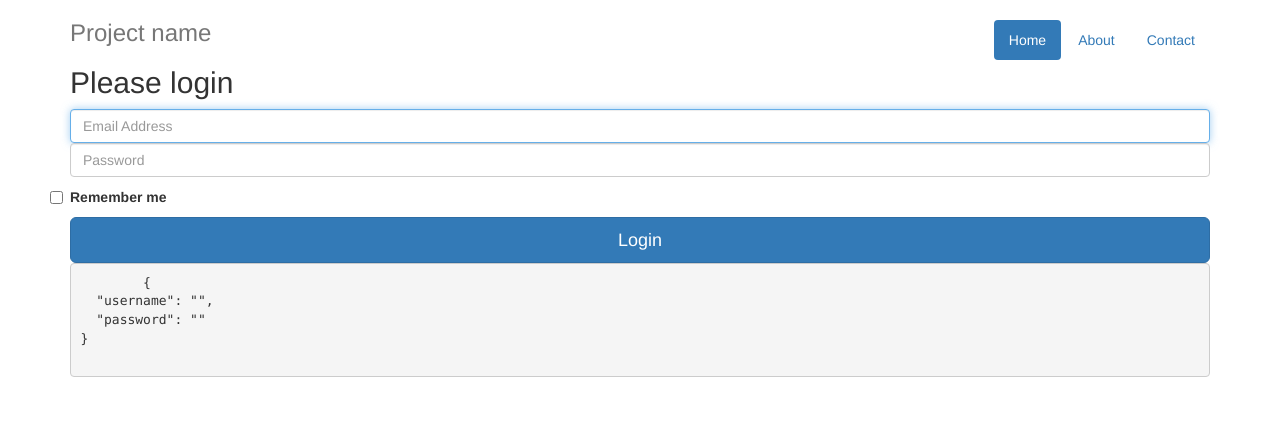
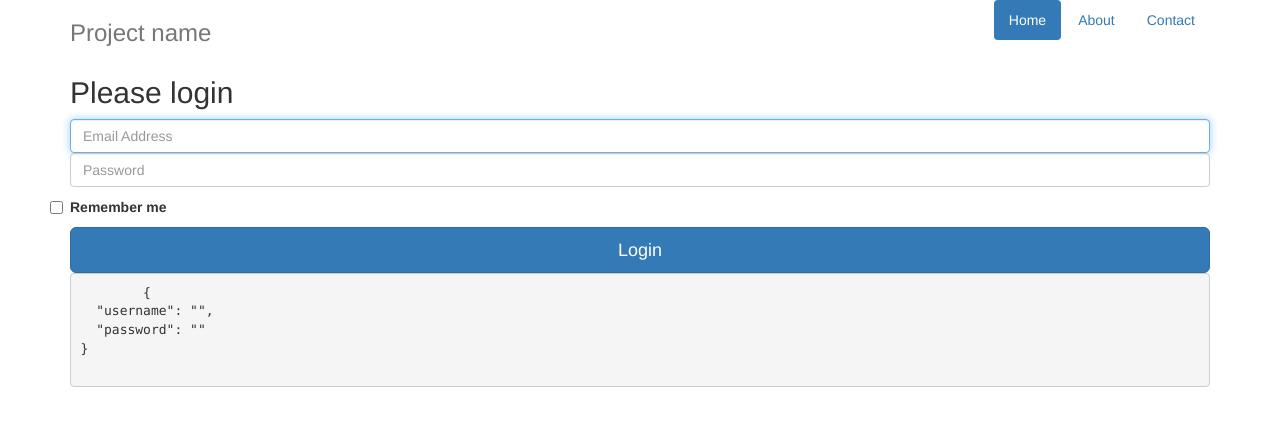
Before and after one commit to junedc/VueAxios, a Vue app in the folder front/: page /#/login in a window 1280 px wide. Shown: the top 426 px of the page. Built offline with nearby package versions, Linux system fonts and the light colour scheme.

Commit message:
Chapter 10 - Finishing fix

```diff
--- a/front/src/App.vue
+++ b/front/src/App.vue
@@ -9,7 +9,7 @@
 
 <script>
 
-    import Navbar from './components/Navbar.vue'
+    import Navbar from '@/components/Navbar.vue'
 
     export default {
         components: {
--- a/front/src/components/Navbar.vue
+++ b/front/src/components/Navbar.vue
@@ -1,11 +1,13 @@
 <template>
 
-    <div class="header">
-        <ul class="nav nav-pills pull-right">
-            <li class="active"><a href="#">Home</a></li>
-            <li><a href="#">About</a></li>
-            <li><a href="#">Contact</a></li>
-        </ul>
+  <div class="header clearfix">
+        <nav>
+          <ul class="nav nav-pills pull-right">
+            <li role="presentation" class="active"><a href="#">Home</a></li>
+            <li role="presentation"><a href="#">About</a></li>
+            <li role="presentation"><a href="#">Contact</a></li>
+          </ul>
+        </nav>
         <h3 class="text-muted">Project name</h3>
     </div>
 
--- a/front/src/components/authentication/Login.vue
+++ b/front/src/components/authentication/Login.vue
@@ -23,8 +23,7 @@
 <script>
 
     import axios from 'axios';
-    import auth from '@/packages/auth/Auth.js'
-
+    // import auth from '@/packages/auth/Auth.js'
 
     export default {
         data() {
@@ -46,10 +45,13 @@
                 };
 
 
-                axios.post('http://localhost:8000/oauth/token',data)
+                axios.post('http://localhost:8000/oauth/token', data)
                     .then(function (response) {
                         console.log(response);
-                      this.$auth.setToken(response.data.access_token,response.data.expires_in + Date.now);
+                        //this.$auth.setToken(response.data.access_token, response.data.expires_in + Date.now());
+
+                        localStorage.setItem('token', response.data.access_token)
+                        localStorage.setItem('expiration', response.data.expires_in + Date.now())
 
 
                     })
--- a/front/src/packages/auth/Auth.js
+++ b/front/src/packages/auth/Auth.js
@@ -13,7 +13,9 @@ export default function (Vue) {
 
             if (Date.now() > parseInt(expiration)) {
                 this.destroyToken();
+                return null;
             }
+            return token;
         },
         destroyToken() {
             localStorage.removeItem('token')
@@ -28,10 +30,13 @@ export default function (Vue) {
     }
 
     Object.defineProperties(Vue.prototype, {
-        $auth: {
-            get() {
-                return Vue.auth;
-            }
+        $auth() {
+
+                return Vue.auth
+
         }
     })
+
+
+    // Vue.prototype.$auth  = Vue.auth;
 }
--- a/front/src/template.vue
+++ b/front/src/template.vue
@@ -7,9 +7,8 @@
 <script>
     export default {
         name: 'app',
-data () {
-return {
-}
+        data() {
+            return {}
         }
     }
 </script>
```
Also changed, not shown: front/src/main.js (+4 -6 lines), front/src/router/index.js (+3 -6 lines), 1 other file (tests, documents, lock files or other folders). Lines whose indentation alone changed are shown as unchanged.
